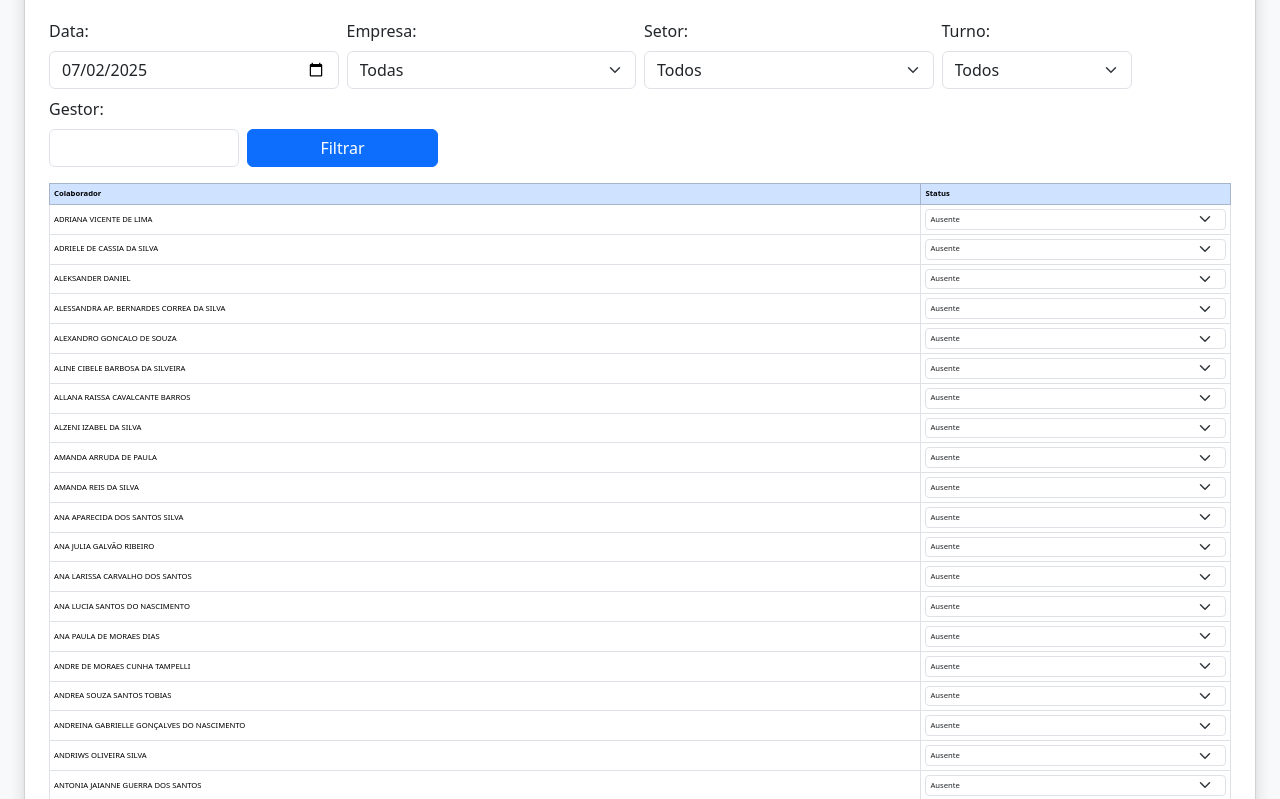
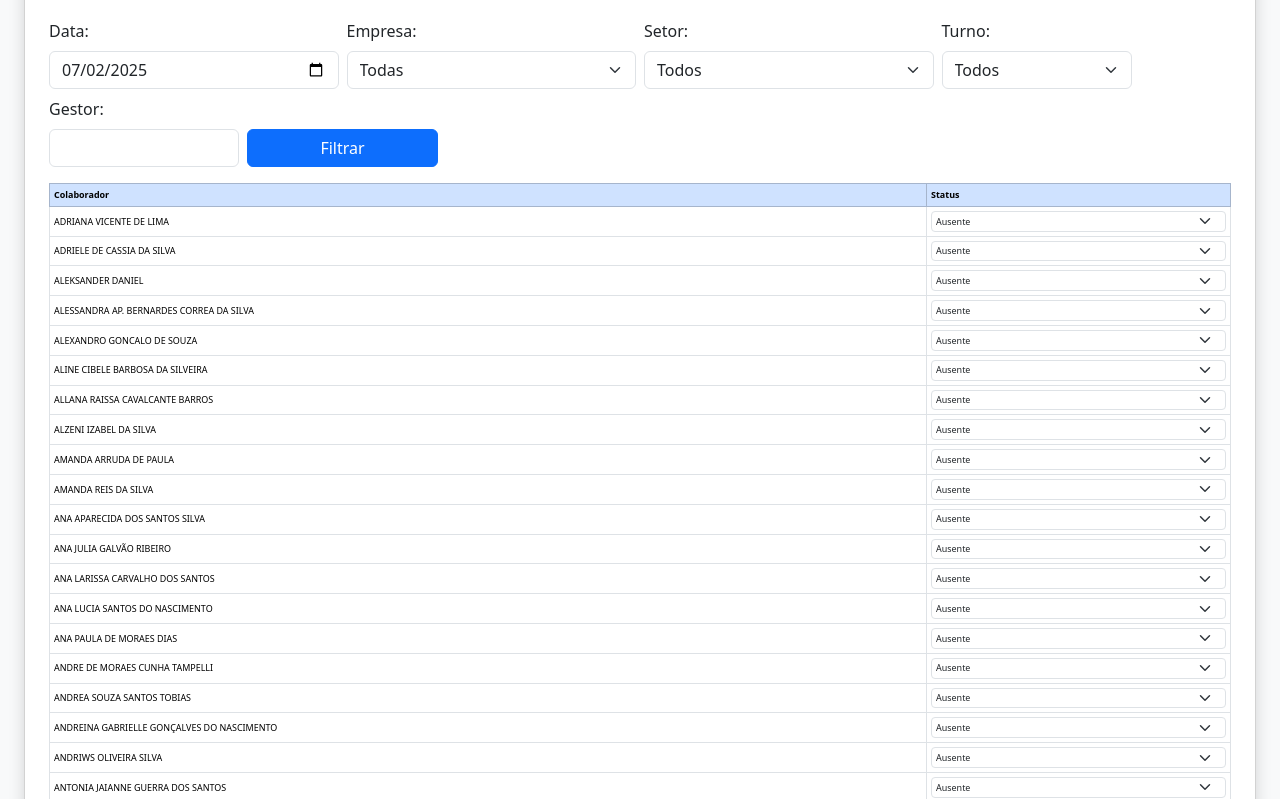
Before and after one commit to Andersonps-dev/AppRH, a Flask app: page /lista_presenca in a window 1280 px wide. Shown: the part 182-981 px from the top of the page. Run offline with Flask 3, Linux system fonts and the light colour scheme; a user stored in the database is signed in.

Commit message:
feat: Increase font size in presence list for better readability

```diff
--- a/templates/lista_presenca.html
+++ b/templates/lista_presenca.html
@@ -9,7 +9,7 @@
     <style>
         /* Fonte ainda menor e células mais compactas */
         .table-sm th, .table-sm td {
-            font-size: 0.48rem;
+            font-size: 0.56rem;
             padding-top: 0.10rem;
             padding-bottom: 0.10rem;
             padding-left: 0.25rem;
@@ -17,7 +17,7 @@
             vertical-align: middle;
         }
         .table-sm select.form-select {
-            font-size: 0.48rem;
+            font-size: 0.56rem;
             padding: 0.05rem 0.25rem;
             height: 1.3rem;
             min-width: 70px;
```
